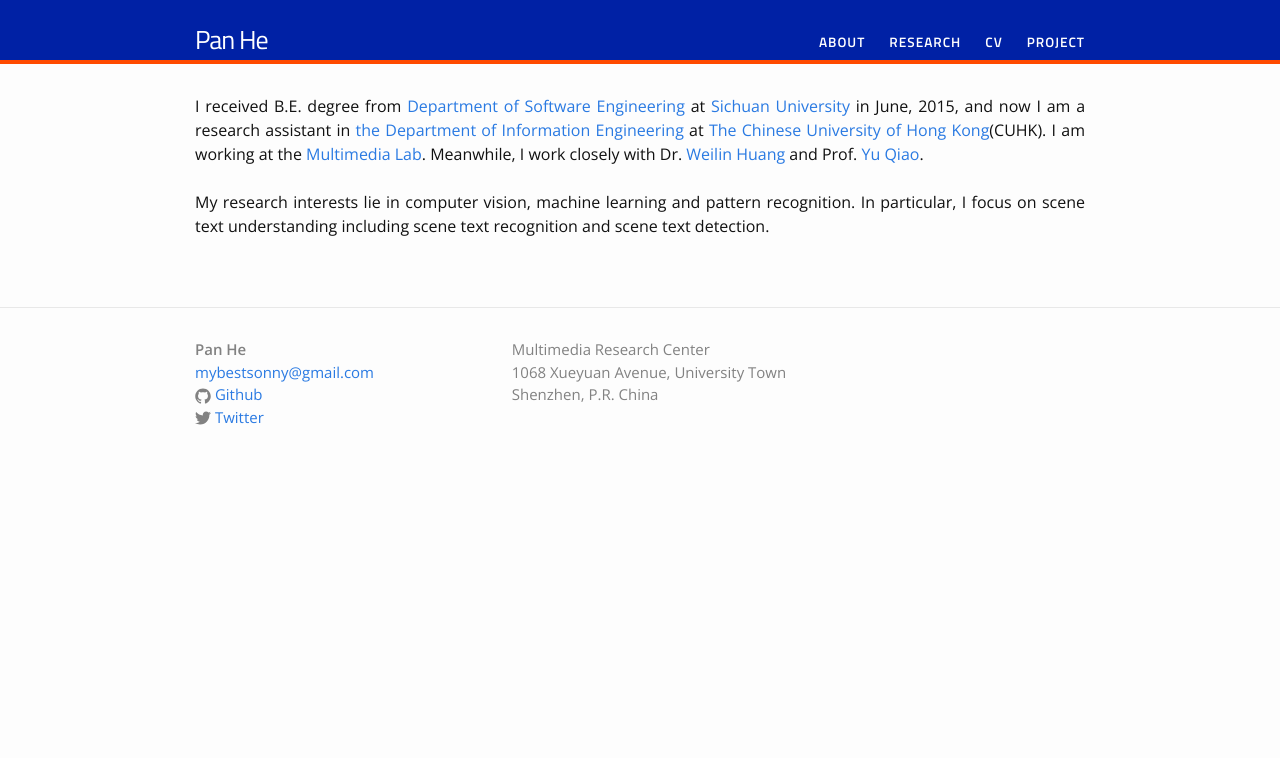
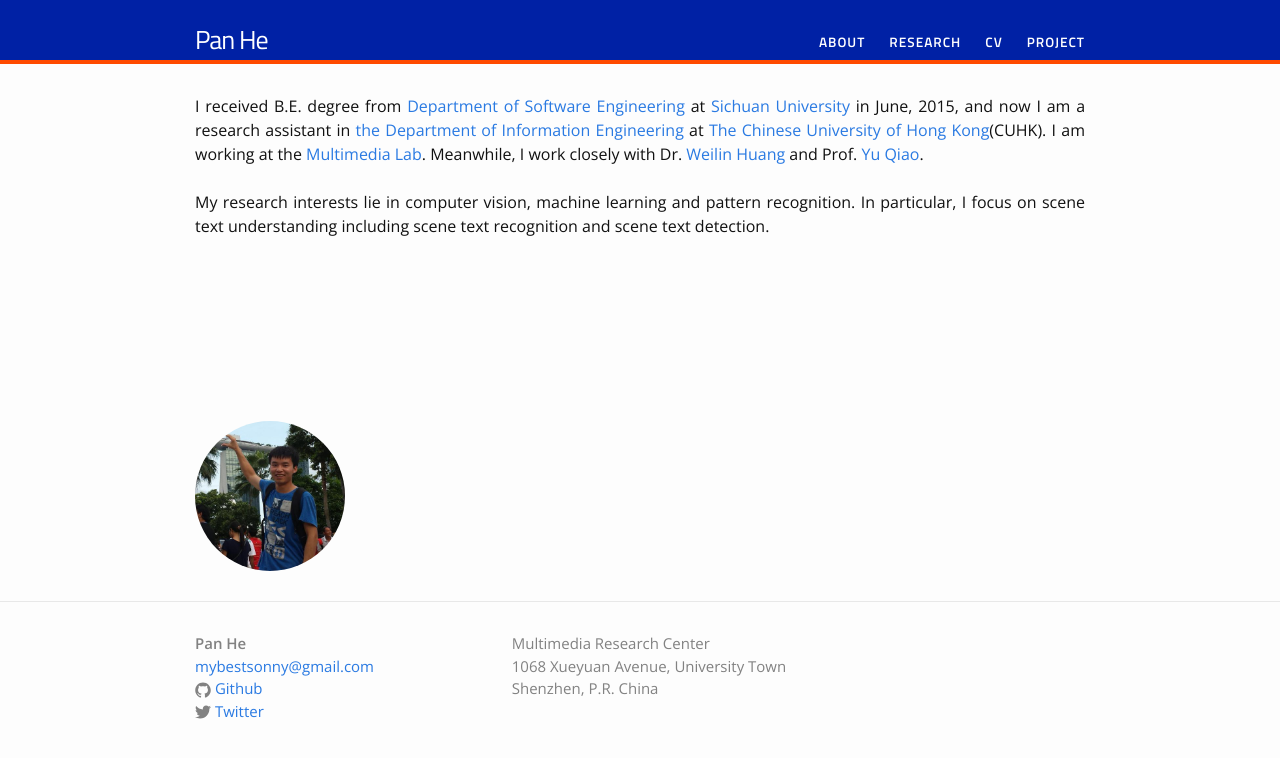
Before and after one commit to BestSonny/BestSonny.github.io.old, a Jekyll site: the page built from index.html, in a window 1280 px wide. Shown: the top 758 px of the page. Built offline with Jekyll 4.4.1, drawn with Linux system fonts in a browser that asks for light colours.

Commit message:
add round picture

```diff
--- a/_includes/footer.html
+++ b/_includes/footer.html
@@ -51,6 +51,8 @@
       </div>
 
 
+
+
     </div>
 
   </div>
--- a/index.html
+++ b/index.html
@@ -4,8 +4,9 @@ layout: default
 
 
 
+
+
 <div class="home">
-
 
 <p align="justify">
 I received B.E. degree from <a href='http://www.scu.edu.cn/software2012/'>Department of Software Engineering</a> at <a href='http://www.scu.edu.cn/en/'>Sichuan University</a> in June, 2015, and now I am a research assistant in  <a href='http://www.ie.cuhk.edu.hk/main/index.shtml'>the Department of Information Engineering</a> at <a href='http://www.cuhk.edu.hk/english/index.html'>The Chinese University of Hong Kong</a>(CUHK).
@@ -20,3 +21,29 @@ My research interests lie in computer vision, machine learning and pattern recog
 </p>
 
 </div>
+
+<br /> <br />
+<br /> <br />
+<br /> <br />
+
+<style>
+.round {
+	border-radius: 50%;
+	overflow: hidden;
+	width: 150px;
+	height: 150px;
+
+}
+.round img {
+	display: block;
+	/* Stretch
+	height: 100%;
+	width: 100%; */
+	min-width: 100%;
+	min-height: 100%;
+}
+</style>
+
+<div class="round">
+		<img src="/images/panhe.jpg" />
+</div>
```
